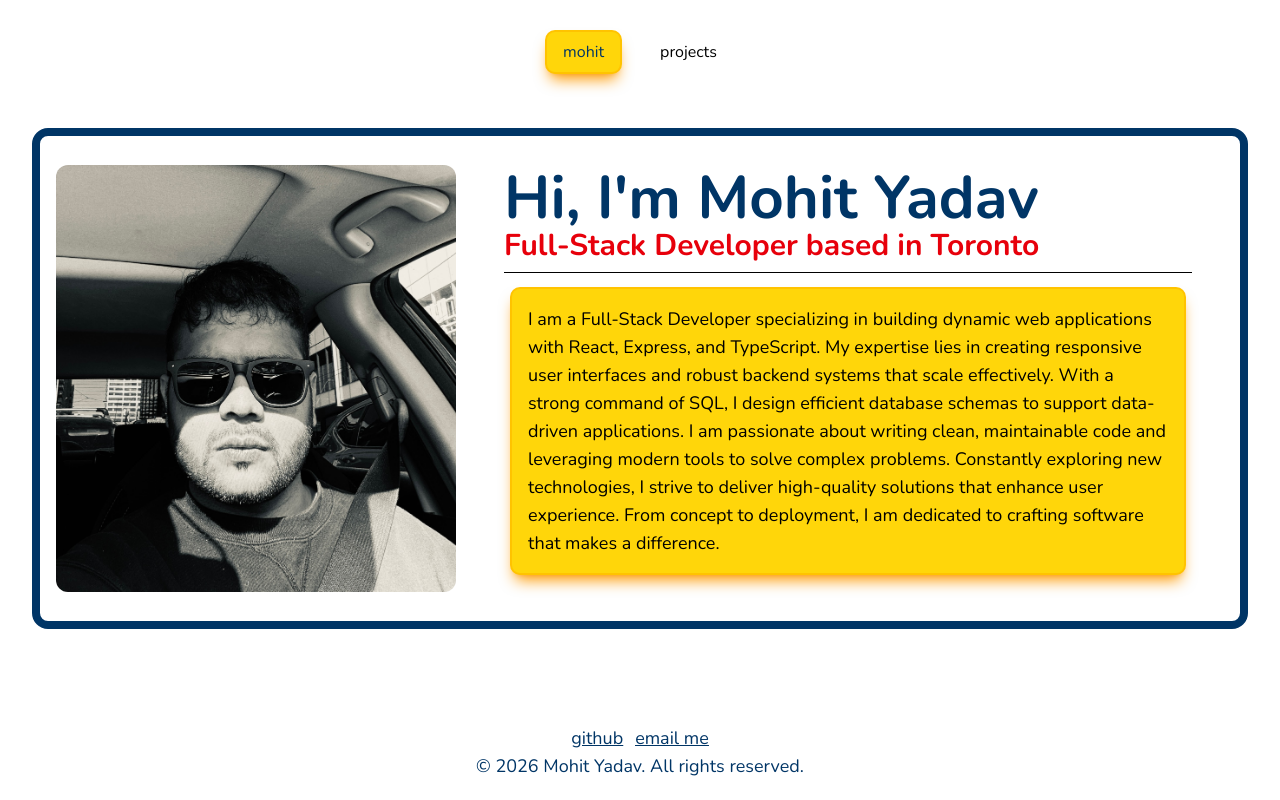
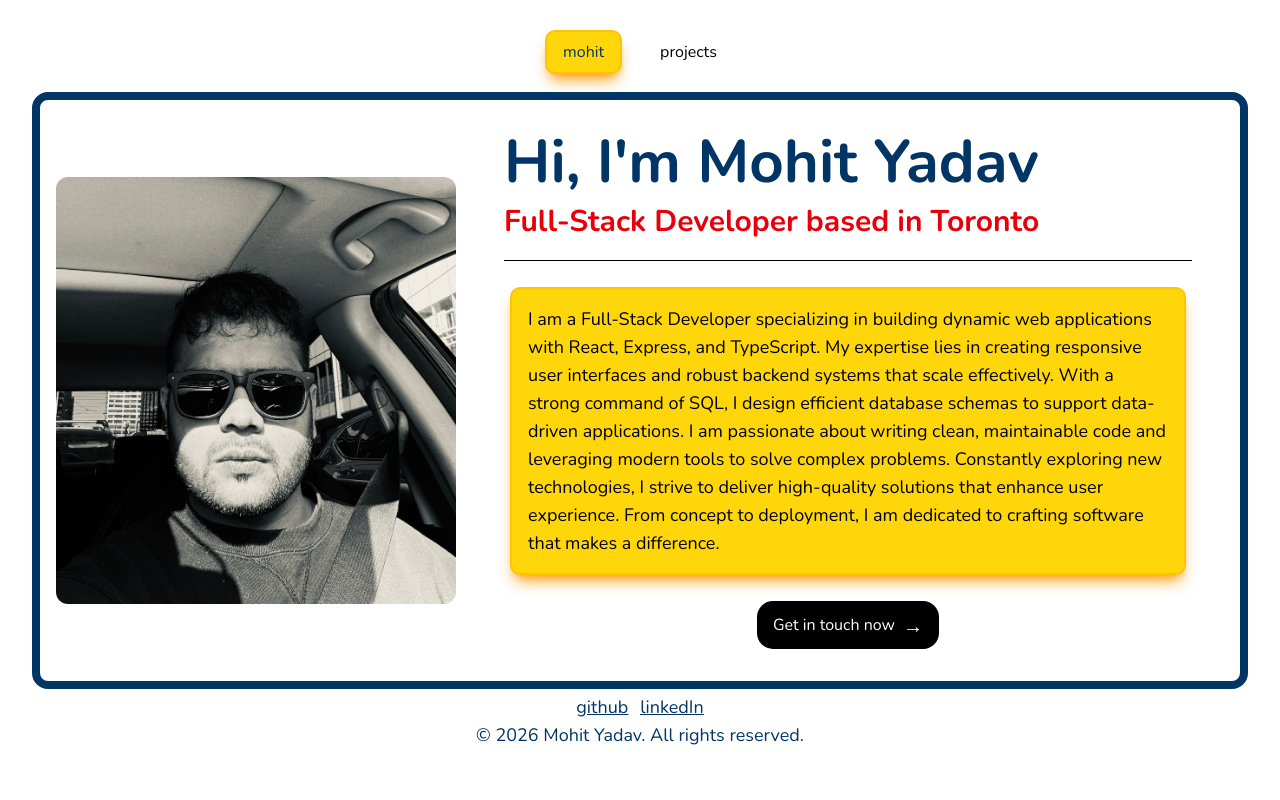
Before and after one commit to yaadevmohit/mohit-yadav, a React (Vite) app: page / in a window 1280 px wide. Built offline with nearby package versions, Linux system fonts and the light colour scheme.

Commit message:
call to action button added

```diff
--- a/src/components/Footer.tsx
+++ b/src/components/Footer.tsx
@@ -1,9 +1,9 @@
 const Footer = () => {
     return (
-        <footer className="w-full text-center text-lg text-[#003566] nunitoRegular flex flex-col lg:absolute left-0 bottom-5">
+        <footer className="w-full text-center text-lg text-[#003566] nunitoRegular flex flex-col lg:relative left-0 bottom-2">
             <ul className="flex mx-auto space-x-3">
               <li className="my-0 underline hover:scale-110"><a href="https://github.com/yaadevmohit" target="_blank">github</a></li>
-              <li className="my-0 underline hover:scale-110"><a href="mailto:mohityadav530@gmail.com">email me</a></li>
+              <li className="my-0 underline hover:scale-110"><a href="https://www.linkedin.com/in/mohityaadev/">linkedIn</a></li>
             </ul>
             © {new Date().getFullYear()} Mohit Yadav. All rights reserved.
         </footer>
--- a/src/components/Hero.tsx
+++ b/src/components/Hero.tsx
@@ -2,9 +2,9 @@
 
 const Hero = () => {
   return (
-    <main className="w-full md:my-12 my-3 flex flex-col lg:flex-row items-center gap-4 md:p-4 border-[#003566] md:border-8 rounded-2xl">
+    <main className="w-full my-3 flex flex-col lg:flex-row items-center gap-4 md:p-4 border-[#003566] md:border-8 rounded-2xl nunitoRegular">
         <img src="./IMG_1368.JPG" className="md:w-[400px] rounded-xl" alt="Mohit Yadav in sunglasses" />
-        <div className="flex flex-col md:p-4 md:mx-4 m-w-3xl">
+        <div className="flex flex-col md:p-4 md:mx-4 m-w-3xl gap-3">
             <h1
               className="text-4xl text-left text-[#003566] md:text-6xl font-bold w-full nunitoBlack"
             >
@@ -22,7 +22,25 @@ const Hero = () => {
             >
               I am a Full-Stack Developer specializing in building dynamic web applications with React, Express, and TypeScript. My expertise lies in creating responsive user interfaces and robust backend systems that scale effectively. With a strong command of SQL, I design efficient database schemas to support data-driven applications. I am passionate about writing clean, maintainable code and leveraging modern tools to solve complex problems. Constantly exploring new technologies, I strive to deliver high-quality solutions that enhance user experience. From concept to deployment, I am dedicated to crafting software that makes a difference.
             </p>
-        </div>
+            <a
+              href="mailto:mohityadav530@gmail.com"
+              target="_blank"
+              className="group flex gap-2 justify-center
+                       bg-black w-fit mx-auto
+                       text-white px-4 py-3 rounded-2xl
+                       cursor-pointer
+                       hover:bg-black/80
+                       "
+              >
+                Get in touch now
+              <div className="relative h-5 w-5 mt-0.4 text-xl overflow-hidden">
+                <div className="flex flex-col transition-transform duration-300 ease-in-out group-hover:-translate-y-7">
+                  <span>&#8594;</span>
+                  <span>&#8594;</span>
+                </div>
+              </div>
+            </a>
+      </div>
     </main>
   )
 }
--- a/src/components/Project.tsx
+++ b/src/components/Project.tsx
@@ -2,7 +2,6 @@ import { type projectDetails } from "../assets/projectsData"
 import { getRandomClass } from "../utils/utils"
 import { skillsClassList } from "../assets/projectsData"
 export default function Project(props: projectDetails) {
-
 
     return(
         <div
@@ -16,15 +15,24 @@ export default function Project(props: projectDetails) {
             text-white overflow-hidden
             hover:shadow-lg hover:shadow-red-500
             transition-shadow duration-200
-
-            ">
+            "
+        >
             <div className="group relative h-64 overflow-hidden">
                 <img
                     src={props.img}
                     alt={`${props.name} image`}
-                    className="h-full w-full object-cover transition-transform duration-800 ease-in-out group-hover:scale-105"
+                    className="h-full
+                        w-full object-cover
+                        transition-transform
+                        duration-800 ease-in-out
+                        group-hover:scale-105"
                 />
-                <div className="absolute inset-0 group-hover:bg-black/20 transition-colors duration-500"></div>
+                <div
+                    className="absolute
+                    inset-0 group-hover:bg-black/40
+                    transition-colors duration-500"
+                >
+                </div>
             </div>
             <div className="flex flex-col gap-3 px-2 pb-2">
             <ul className="flex gap-4 mt-2 pl-2">
@@ -38,9 +46,15 @@ export default function Project(props: projectDetails) {
             <p className="text-md pl-2">
                 {props.description}
             </p>
-            <ul className="flex mx-auto space-x-3 nunitoBold text-md">
-              <li className="my-0 underline hover:scale-110"><a href={props.github} target="_blank">github</a></li>
-              <li className="my-0 underline hover:scale-110"><a href={props.live}>live</a></li>
+            <ul
+                className="flex mx-auto space-x-3 nunitoBold text-md"
+            >
+              <li className="my-0 underline hover:scale-110">
+                <a href={props.github} target="_blank">github</a>
+              </li>
+              <li className="my-0 underline hover:scale-110">
+                <a href={props.live} target="_blank">live</a>
+              </li>
             </ul>
             </div>
         </div>
```
